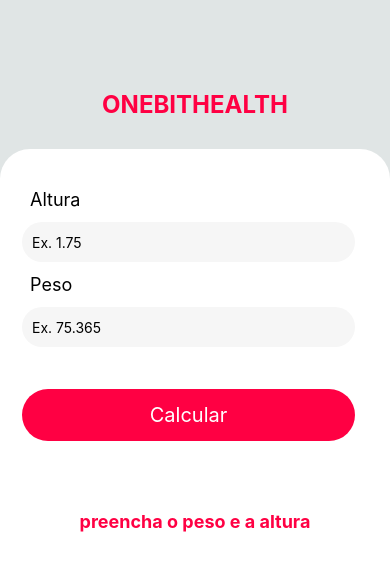
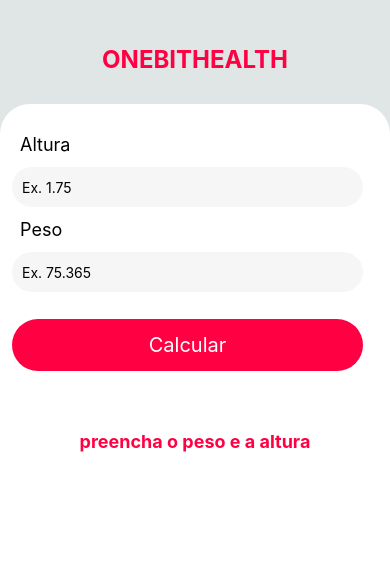
Before and after one commit to gabrielsouzas/onebithealth, a React Native app: screen / in a window 390 px wide. Shown: the top 570 px of the page. Built offline with nearby package versions, Linux system fonts and the light colour scheme.

Commit message:
Correções estilo e divisão validação campos

```diff
--- a/App.js
+++ b/App.js
@@ -15,6 +15,6 @@
   container: {
     flex: 1,
     backgroundColor: '#e0e5e5',
-    paddingTop: 80,
+    paddingTop: 40,
   },
 });
--- a/src/components/Form/ResultImc/index.js
+++ b/src/components/Form/ResultImc/index.js
@@ -1,10 +1,26 @@
 import React from "react";
-import { View, Text } from "react-native";
+import { View, Text, TouchableOpacity, Share } from "react-native";
 import styles from "./style";
 
 export default function ResultImc(props) {
+
+    const onShare = async () => {
+        const result = await Share.share({
+            message: `Meu imc hoje é: ${props.resultImc}`
+        })
+    }
+
     return (
         <View style={styles.resultImc}>
+            <View style={styles.boxShareButton}>
+                {props.resultImc != null ?
+                <TouchableOpacity
+                    onPress={onShare}
+                    style={styles.share}>
+                    <Text style={styles.sharedText}>Share</Text>
+                </TouchableOpacity>
+                : <View/>}
+            </View>
             <Text style={styles.information}>{props.messageResultImc}</Text>
             <Text style={styles.numberImc}>{props.resultImc}</Text>
         </View>
--- a/src/components/Form/ResultImc/style.js
+++ b/src/components/Form/ResultImc/style.js
@@ -3,7 +3,7 @@
 const styles = StyleSheet.create({
     resultImc: {
         flex: 1,
-        marginTop: 15,
+        marginTop: 20,
         paddingTop: 15,
         borderRadius: 50,
         alignItems: 'center',
@@ -18,6 +18,22 @@
         fontSize: 18,
         color: '#FF0043',
         fontWeight: 'bold',
+    },
+    boxShareButton: {
+        width: '100%',
+        alignItems: 'center',
+        marginBottom: 10,
+    },
+    share: {
+        backgroundColor: '#1877f2',
+        borderRadius: 50,
+        paddingBottom: 5,
+        paddingTop: 5,
+    },
+    sharedText: {
+        color: '#ffffff',
+        fontWeight: 'bold',
+        paddingHorizontal: 30,
     }
 });
 
--- a/src/components/Form/index.js
+++ b/src/components/Form/index.js
@@ -1,5 +1,5 @@
 import React, { useState } from "react";
-import { Text, TextInput, View, TouchableOpacity } from "react-native";
+import { Text, TextInput, View, TouchableOpacity, Vibration, Keyboard, Pressable } from "react-native";
 import ResultImc from "./ResultImc";
 import styles from "./style";
 
@@ -13,11 +13,13 @@
     const [errorMessage, setErrorMessage] = useState(null)
 
     function imcCalculator() {
-        return setImc((weight/(height*height)).toFixed(2))
+        let heightFormat = height.replace(',','.')
+        return setImc((weight/(heightFormat*heightFormat)).toFixed(2))
     }
 
     function verificationImc() {
         if (imc == null) {
+            Vibration.vibrate()
             setErrorMessage('campo obrigatório*')
         }
     }
@@ -39,11 +41,11 @@
     }
 
     return (
-        <View style={styles.formContext}>
+        <Pressable onPress={Keyboard.dismiss} style={styles.formContext}>
             <View style={styles.form}>
 
                 <Text style={styles.formLabel}>Altura</Text>
-                <Text style={styles.errorMessage}>{errorMessage}</Text>
+                {height == null ? <Text style={styles.errorMessage}>{errorMessage}</Text> : <Text/>}
                 <TextInput
                     style={styles.input}
                     onChangeText={setHeight}
@@ -53,7 +55,7 @@
                 />
 
                 <Text style={styles.formLabel}>Peso</Text>
-                <Text style={styles.errorMessage}>{errorMessage}</Text>
+                {weight == null ? <Text style={styles.errorMessage}>{errorMessage}</Text> : <Text/>}
                 <TextInput
                     style={styles.input}
                     onChangeText={setWeight}
@@ -71,6 +73,6 @@
 
             </View>
             <ResultImc messageResultImc={messageImc} resultImc={imc} />
-        </View>
+        </Pressable>
     );
 }
--- a/src/components/Form/style.js
+++ b/src/components/Form/style.js
@@ -2,20 +2,16 @@
 
 const styles = StyleSheet.create({
     formContext: {
-        width: '100%',
-        height: '100%',
-        bottom: 0,
+        flex: 1,
+        marginTop: 30,
         backgroundColor: '#ffffff',
-        alignItems: 'center',
         borderTopLeftRadius: 30,
         borderTopRightRadius: 30,
-        marginTop: 30,
+        alignItems: 'center',
+        paddingTop: 30,
     },
     form: {
         width: '100%',
-        height: 'auto',
-        marginTop: 30,
-        padding: 10,
     },
     formLabel: {
         color: '#000000',
@@ -39,7 +35,7 @@
         paddingTop: 14,
         paddingBottom: 14,
         marginLeft: 12,
-        margin: 30,
+        margin: 15,
     },
     textButtonCalculator: {
         fontSize: 20,
--- a/src/components/Title/style.js
+++ b/src/components/Title/style.js
@@ -4,7 +4,7 @@
     boxTitle: {
         alignItems:'center',
         justifyContent: 'center',
-        paddingTop: 10,
+        paddingTop: 5,
     },
     textTitle: {
         color: '#FF0043',
```
